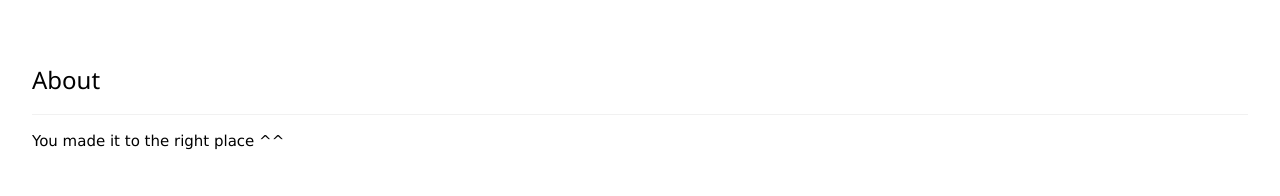
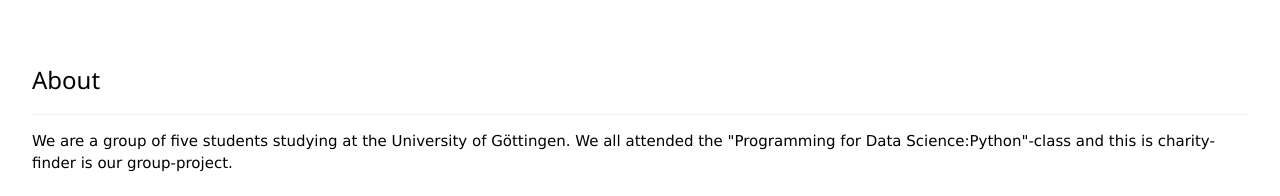
Before and after one commit to stonehenge0/Open_Sourcerers, a plain HTML site: page website_folder/answer_page.html in a window 1280 px wide. Shown: the part 880-1076 px from the top of the page. Drawn offline with Linux system fonts and the light colour scheme; files that its build step writes are made by us from their sources; files whose address does not match are found by name.

Commit message:
Update answer_page.html

```diff
--- a/website_folder/answer_page.html
+++ b/website_folder/answer_page.html
@@ -35,7 +35,7 @@
   <!-- About Section -->
   <div class="w3-container w3-padding-32" id="about">
     <h3 class="w3-border-bottom w3-border-light-grey w3-padding-16">About</h3>
-    <p>You made it to the right place ^^
+    <p>We are a group of five students studying at the University of Göttingen. We all attended the "Programming for Data Science:Python"-class and this is charity-finder is our group-project.
     </p>
   </div>
 
```
